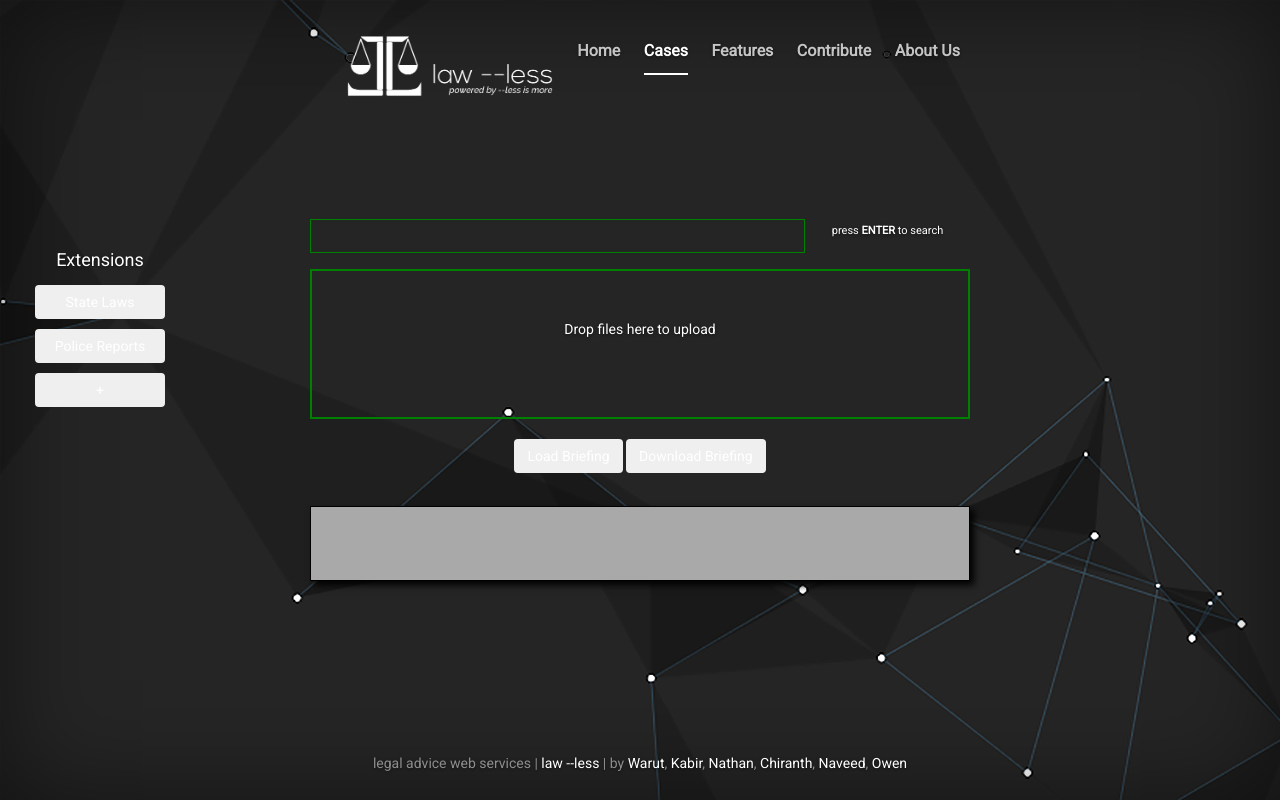
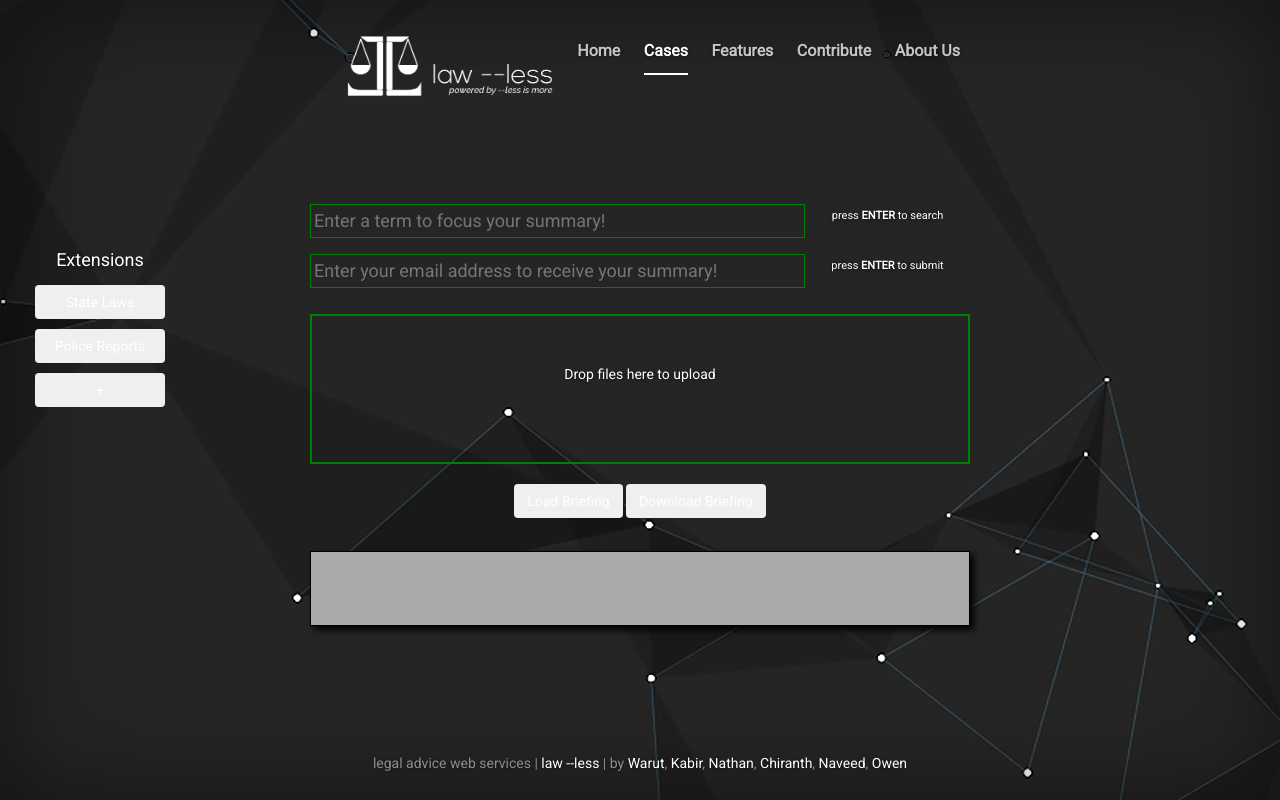
Before and after one commit to warut-vijit/law__--less, a Flask app: page /cases in a window 1280 px wide. Run offline with Flask 2, Linux system fonts and the light colour scheme; parts of the project's set-up code (start-up, migrations or seed data) failed here and were passed over; some libraries are stand-ins or nearby versions.

Commit message:
email frontend integration

```diff
--- a/app.py
+++ b/app.py
@@ -5,12 +5,12 @@
 import json
 import logging
 
-#from input_cleaning.pdf2txt import *
-#from summarizer.unigrams import calculate_unigrams
-#from summarizer.topic_analysis import *
-#from summarizer.textrank import *
-#from summarizer.graph_builder import *
-#from summarizer.tokenizer import *
+from input_cleaning.pdf2txt import *
+from summarizer.unigrams import calculate_unigrams
+from summarizer.topic_analysis import *
+from summarizer.textrank import *
+from summarizer.graph_builder import *
+from summarizer.tokenizer import *
 from sqlalchemy.sql.expression import func
 from models import db, Extension, User
 
@@ -24,6 +24,7 @@
 '''
 queries = {}
 users = {}
+active_email = []
 
 '''
 Endpoints for user interface delivery and document processing
@@ -50,8 +51,8 @@
     if request.method == "POST" :
         # query text entered in search box, if any
 
-        #addr_hash = md5.new(request.headers["User-Agent"]).hexdigest()
-        #query_text = queries[addr_hash] if addr_hash in queries else ""
+        addr_hash = md5.new(request.headers["User-Agent"]).hexdigest()
+        query_text = queries[addr_hash] if addr_hash in queries else ""
 
         file_key = request.files.keys()[0]
         file_text = request.files[file_key] # of type FileStorage
@@ -69,14 +70,16 @@
         # send email here
         bot_address = "emberuiucbot@gmail.com"
         bot_password = "emberbotproject123"
-        send_to = ["kabir@manghnani.com"]
-        subject = "Here is your summary!"
-        text = ""
-        for sen in strings:
-            text += sen + "\n"
-        files = [file_name]
+        if len(active_email) > 0:
+            send_to = [active_email[0]]
+            active_email.pop(0)
+            subject = "Here is your summary!"
+            text = ""
+            for sen in strings:
+                text += sen + "\n"
+            files = [file_name]
 
-        SMTPMail.send_mail(bot_address, bot_password, send_to, subject, text, files)
+            SMTPMail.send_mail(bot_address, bot_password, send_to, subject, text, files)
         ###
 
         return "success"
@@ -97,8 +100,12 @@
 @app.route('/cases',methods=['GET', 'POST']) # post method for handling queries
 def cases():
     if request.method == 'POST':
-        query = request.form["query"]
-        queries[md5.new(request.headers["User-Agent"]).hexdigest()] = query
+        if "query" in request.form:
+            query = request.form["query"]
+            queries[md5.new(request.headers["User-Agent"]).hexdigest()] = query
+        elif "email" in request.form:
+            email = request.form["email"]
+            active_email.append(email)
     response = render_template("cases.html", extensions=init_extensions(), popup="none")
     return response
 
--- a/static/styles/cover.css
+++ b/static/styles/cover.css
@@ -148,7 +148,6 @@
   font-size: 11px;
 }
 
-
 /*
  * Footer
  */
--- a/templates/cases.html
+++ b/templates/cases.html
@@ -125,12 +125,19 @@
 
           <!-- Content of slide -->
           <div class="inner cover">
-            <form action="cases" style="margin-bottom:30px" method="post">
-              <input type="text" class="search-box col-sm-9" name="query"><span class="search-suggest">press <b>ENTER</b> to search</span></br>
+            <form action="cases" style="margin-top:30px" method="post">
+              <input type="text" class="search-box col-sm-9" name="query" placeholder="Enter a term to focus your summary!">
+                <span class="search-suggest">press <b>ENTER</b> to search</span></br>
             </form>
             <div style="display: {{popup}}">
               You searched for: <b>{{query}}</b>
             </div>
+            <form action="cases" style = "margin-top:30px" method="post">
+              <input type="text" class="search-box col-sm-9" name="email" placeholder="Enter your email address to receive your summary!">
+                <span class="search-suggest">press <b>ENTER</b> to submit</span></br>
+            </form>
+            <br>
+            <br>
             <form id="dropzone" action="/upload-target" class="dropzone black-text"></form>
             <br>
             <input type="button" class="btn btn-large" onclick="toggle_briefing()" value="Load Briefing">
```
